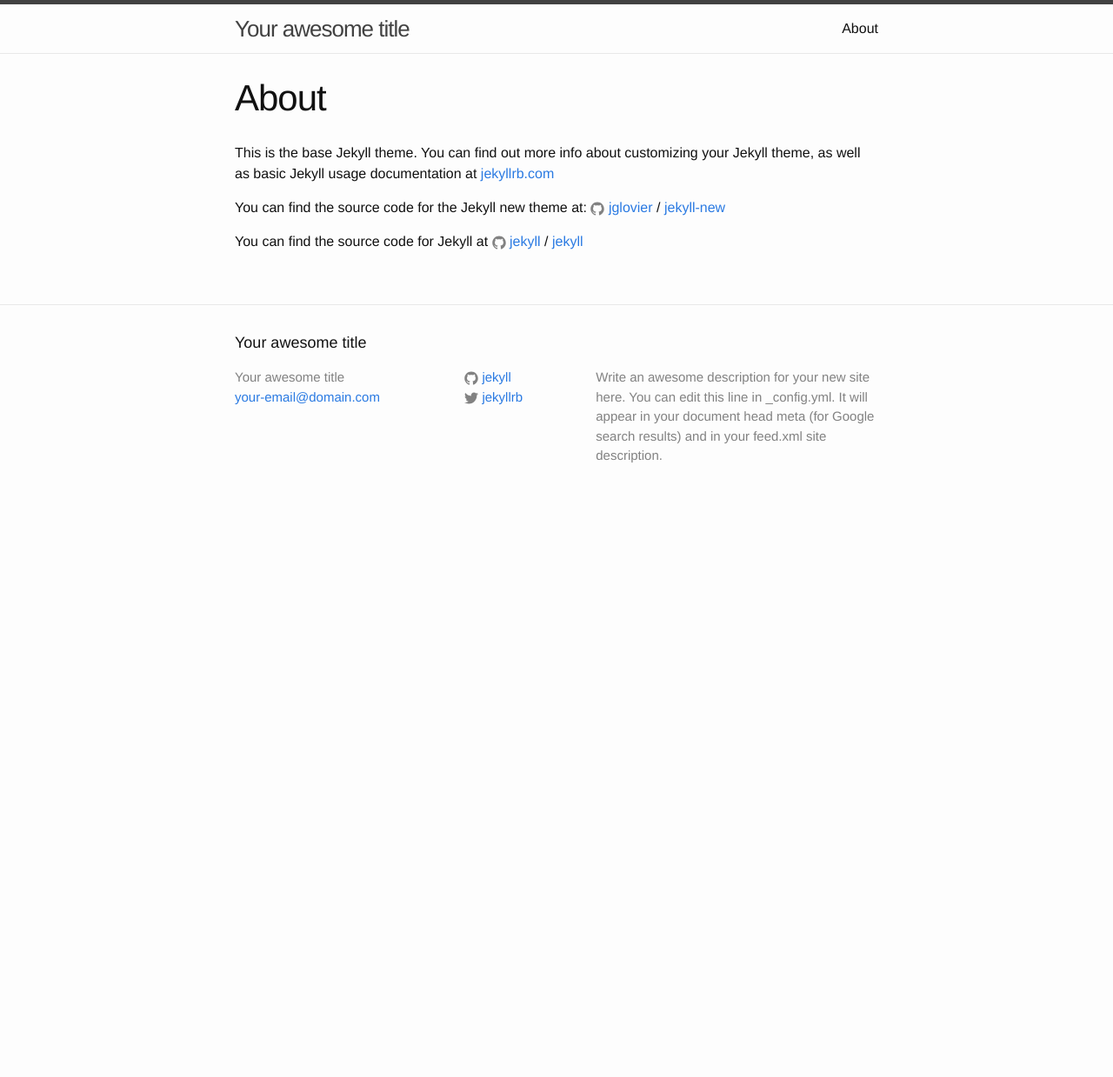
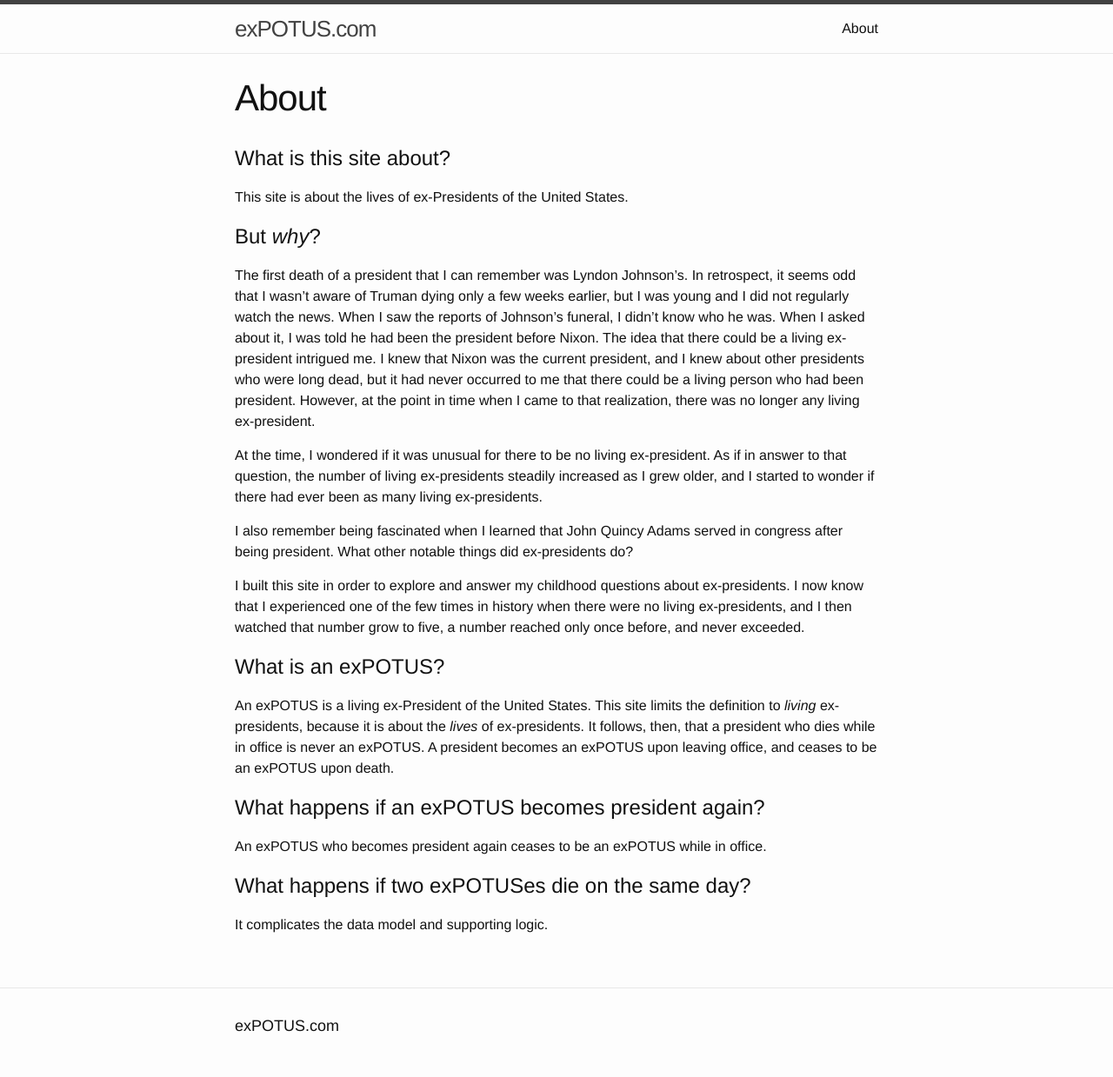
Before and after one commit to haroldcheney/expotus, a Jekyll site: the page built from about.md, in a window 1280 px wide. Shown: the whole page at 87% size. Built offline with Jekyll 4.4.1, drawn with Linux system fonts in a browser that asks for light colours; before the commit the page ends 900 px from its top, so only the background shows below that.

```diff
--- a/_config.yml
+++ b/_config.yml
@@ -6,16 +6,14 @@
 # 'jekyll serve'. If you change this file, please restart the server process.
 
 # Site settings
-title: Your awesome title
-email: your-email@domain.com
+title: exPOTUS.com
+email: contact@expotus.com
 description: > # this means to ignore newlines until "baseurl:"
-  Write an awesome description for your new site here. You can edit this
-  line in _config.yml. It will appear in your document head meta (for
-  Google search results) and in your feed.xml site description.
+  Fun facts about ex-Presidents of the United States.
 baseurl: "" # the subpath of your site, e.g. /blog
-url: "http://yourdomain.com" # the base hostname & protocol for your site
-twitter_username: jekyllrb
-github_username:  jekyll
+url: "http://expotus.com" # the base hostname & protocol for your site
+twitter_username: haroldcheney
+github_username:  haroldcheney
 
 # Build settings
 markdown: kramdown
--- a/_includes/footer.html
+++ b/_includes/footer.html
@@ -1,38 +1,5 @@
 <footer class="site-footer">
-
   <div class="wrapper">
-
     <h2 class="footer-heading">{{ site.title }}</h2>
-
-    <div class="footer-col-wrapper">
-      <div class="footer-col footer-col-1">
-        <ul class="contact-list">
-          <li>{{ site.title }}</li>
-          <li><a href="mailto:{{ site.email }}">{{ site.email }}</a></li>
-        </ul>
-      </div>
-
-      <div class="footer-col footer-col-2">
-        <ul class="social-media-list">
-          {% if site.github_username %}
-          <li>
-            {% include icon-github.html username=site.github_username %}
-          </li>
-          {% endif %}
-
-          {% if site.twitter_username %}
-          <li>
-            {% include icon-twitter.html username=site.twitter_username %}
-          </li>
-          {% endif %}
-        </ul>
-      </div>
-
-      <div class="footer-col footer-col-3">
-        <p>{{ site.description }}</p>
-      </div>
-    </div>
-
   </div>
-
 </footer>
--- a/about.md
+++ b/about.md
@@ -4,12 +4,37 @@ title: About
 permalink: /about/
 ---
 
-This is the base Jekyll theme. You can find out more info about customizing your Jekyll theme, as well as basic Jekyll usage documentation at [jekyllrb.com](http://jekyllrb.com/)
+# What is this site about?
+This site is about the lives of ex-Presidents of the United States.
 
-You can find the source code for the Jekyll new theme at:
-{% include icon-github.html username="jglovier" %} /
-[jekyll-new](https://github.com/jglovier/jekyll-new)
+# But *why*?
+The first death of a president that I can remember was Lyndon Johnson's. In retrospect,
+it seems odd that I wasn't aware of Truman dying only a few weeks earlier, but I was young and
+I did not regularly watch the news. When I saw the reports of Johnson's funeral, I didn't
+know who he was. When I asked about it, I was told he had been the president before Nixon.
+The idea that there could be a living ex-president intrigued me. I knew that Nixon was the current
+president, and I knew about other presidents who were long dead, but it had never occurred to me that
+there could be a living person who had been president. However, at the point in time when I came to that realization, there was no longer any living ex-president.
 
-You can find the source code for Jekyll at
-{% include icon-github.html username="jekyll" %} /
-[jekyll](https://github.com/jekyll/jekyll)
+At the time, I wondered if it was unusual for there to be no living ex-president. As if in
+answer to that question, the number of living ex-presidents steadily increased as I grew older, and
+I started to wonder if there had ever been as many living ex-presidents.
+
+I also remember being fascinated when I learned that John Quincy Adams served in congress
+after being president. What other notable things did ex-presidents do?
+
+I built this site in order to explore and answer my childhood questions about ex-presidents.
+I now know that I experienced one of the few times in history when there were no living ex-presidents,
+and I then watched that number grow to five, a number reached only once before, and never exceeded.
+
+# What is an exPOTUS?
+An exPOTUS is a living ex-President of the United States. This site limits the definition
+to *living* ex-presidents, because it is about the *lives* of ex-presidents. It follows,
+then, that a president who dies while in office is never an exPOTUS. A president becomes
+an exPOTUS upon leaving office, and ceases to be an exPOTUS upon death.
+
+# What happens if an exPOTUS becomes president again?
+An exPOTUS who becomes president again ceases to be an exPOTUS while in office.
+
+# What happens if two exPOTUSes die on the same day?
+It complicates the data model and supporting logic.
```
Also changed, not shown: _layouts/post.html (deleted, +0 -15 lines), _posts/2016-08-13-welcome-to-jekyll.markdown (deleted, +0 -25 lines), index.html (+0 -14 lines).
